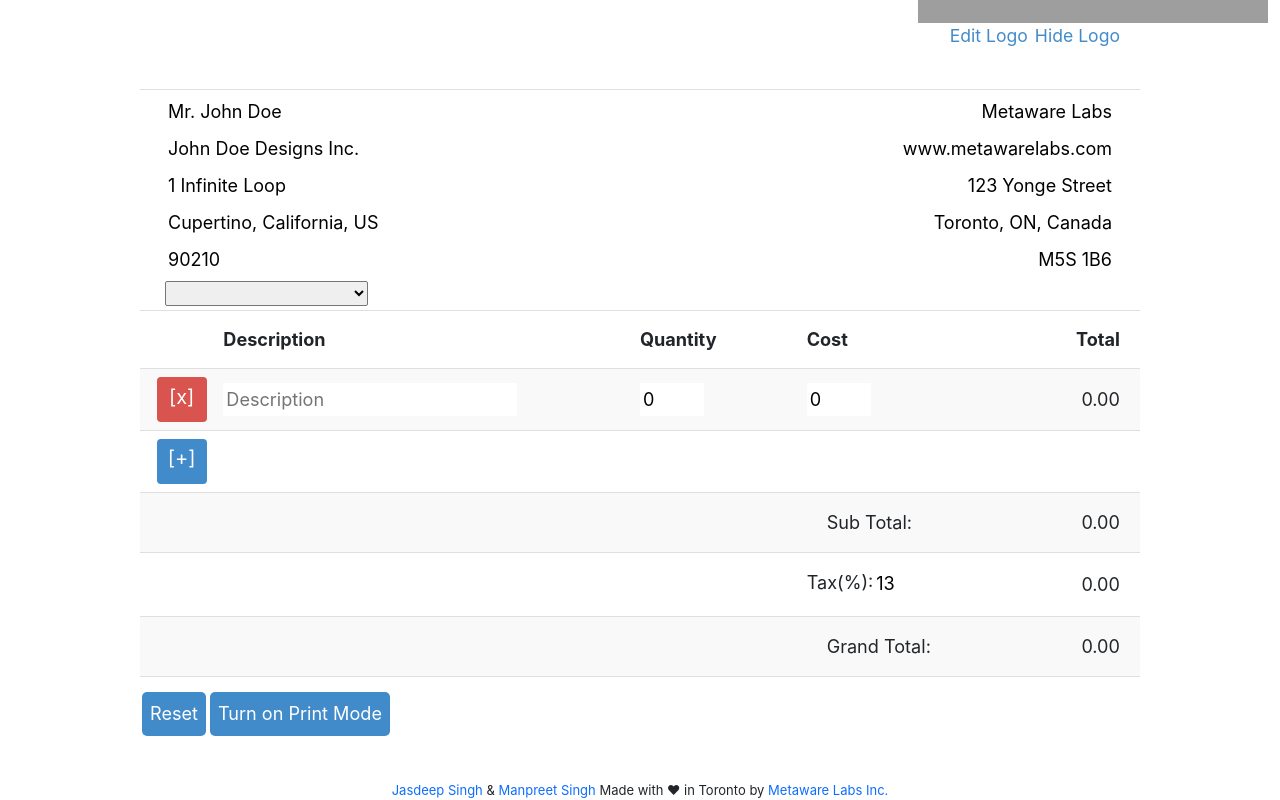
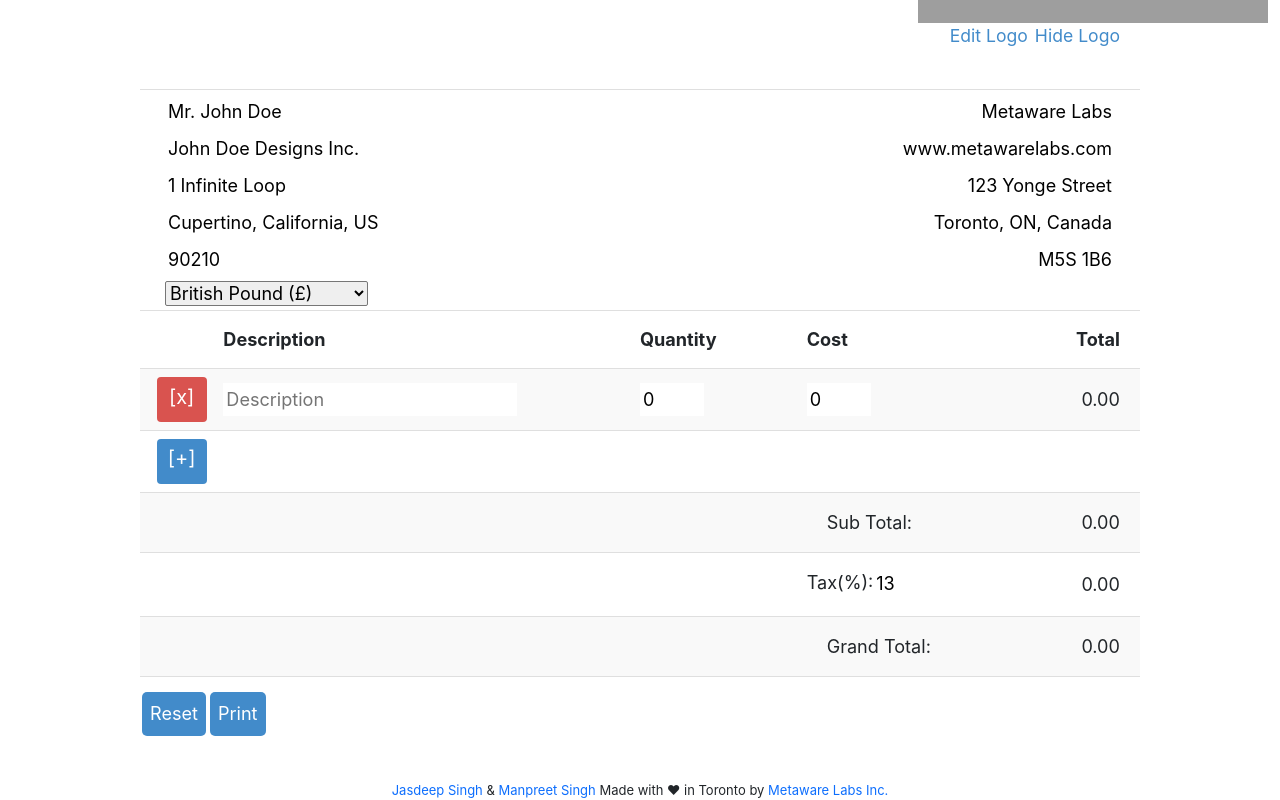
Before and after one commit to pedroeduardobibiano/fiscal-project, a React (Create React App) app: page / in a window 1280 px wide. Shown: the part 335-1135 px from the top of the page. Built offline with nearby package versions, Linux system fonts and the light colour scheme; grey boxes are pictures that could not be loaded; the HTML template or start-up script is replaced by a standard one.

Commit message:
last upgrade

```diff
--- a/src/App.tsx
+++ b/src/App.tsx
@@ -6,9 +6,13 @@ import Table from './components/table';
 import Title from './components/Title';
 import { Currency } from './types/currency';
 import { Invoice } from './types/invoice';
+import { Item } from './types/item';
 
 const App = () => {
   const [selectedCurrency, setSelectedCurrency] = useState<Currency>();
+
+
+  const [ItemDesciprion, setItemDescription] = useState<Item>();
 
   //CustomerInfo------------------------------------
   const setInvoiceNumber = (invoiceNumber: string) => {
@@ -85,10 +89,6 @@ const App = () => {
 
   const currencies: Currency[] = [
     {
-      name: '',
-      symbol: '',
-    },
-    {
       name: 'British Pound (£)',
       symbol: '£',
     },
@@ -135,7 +135,9 @@ const App = () => {
         quantityCost={currencies}
         setSelectedvalue={setSelectedCurrency}
       />
-      <Table currency={selectedCurrency} />
+      <Table currency={selectedCurrency}
+      setDescription={setItemDescription}
+      item={ItemDesciprion} ItemDescription={[]}/>
     </div>
   );
 };
--- a/src/components/form/index.tsx
+++ b/src/components/form/index.tsx
@@ -136,7 +136,9 @@ const Form = (props: Props) => {
     setpostalCodeCompany(event.target.value);
     props.setChoosePostalCodeCompany(postalCodeCompany);
   };
-
+//  const [postalCodeCompany, setpostalCodeCompany] = useState<string>(
+  //props.invoice.companyInfo.postal
+  //);
   const [selectedCurrency, setSelectedCurrency] = useState<Currency>(
     props.quantityCost[0]
   );
@@ -156,9 +158,6 @@ const Form = (props: Props) => {
     console.log(selectedCurrency);
   }
 
-  useEffect(() => {
-    setSelectedCurrency(selectedCurrency);
-  }, [selectedCurrency]);
 
   return (
     <div className="main-forms">
--- a/src/components/table/index.tsx
+++ b/src/components/table/index.tsx
@@ -1,15 +1,64 @@
 import React, { useState } from 'react';
 import { Currency } from '../../types/currency';
+import { Item } from '../../types/item';
 import './style.css';
+
+
+
+
+
 
 type Props = {
   currency: Currency | undefined;
+
+  item: Item | undefined;
+
+  ItemDescription: Item[];
+
+  setDescription: (item: Item) => void;
+
+
 };
 
 const Table = (props: Props) => {
-
   const [buttonDelete, setbuttonDelete] = useState<boolean>(false);
 
+
+
+  const[itemQuantity, setItemQuantity] = useState(0);
+
+  const[itemCost, setItemCost] = useState(0);
+  const[itemTax, setItemTax] = useState(13);
+
+  const total = itemQuantity * itemCost
+
+  const tax = (total * itemTax) / 100
+
+  const grandTotal = tax + total;
+
+  const handleprint=()=>{
+          window.print()
+      }
+
+
+      const[itemQuantityReset, setitemQuantityReset] = useState(10);
+
+      const[itemCostReset, setItemCostReset] = useState(9.95);
+
+
+
+      const[ItemDescription, setItemDescription] = useState<Item>(
+        props.ItemDescription[0]
+      )
+
+      const onSelectedDescription=(event: React.ChangeEvent<HTMLInputElement>)=>{
+        const description: string = event.target.value;
+        const item: Item | undefined = props.ItemDescription.find((x)=> x.description === description)
+        if(item){
+          setItemDescription(item)
+          props.setDescription(ItemDescription);
+        }
+      }
 
 
   return (
@@ -24,18 +73,33 @@ const Table = (props: Props) => {
       {!buttonDelete && (
         <div className="Table-content-content">
           <div className="Table-link">
-            <button   onClick={(e) => {
+            <button
+              onClick={(e) => {
                 setbuttonDelete(!buttonDelete);
-          }} className='link-red'><p>[x]</p></button>
+              }}
+              className="link-red"
+            >
+              <p>[x]</p>
+            </button>
           </div>
           <div className="Table-description">
-          <input type="text" value="" placeholder="Description" />
+
+          <input name="select" id="select" placeholder='Description' onChange={onSelectedDescription}
+              {...props.ItemDescription.map((item, index) => (
+                <option key={index} value={item.description}>
+                  {item.description}
+                </option>
+              ))}
+            />
+
+
           </div>
           <div className="Table-Quantity">
             <input
+            value={itemQuantity}
+            onChange={(e:any)=> setItemQuantity(e.target.value)}
               className="input-Table-content"
               type="text"
-            value="0"
               placeholder="Quantity"
             />
           </div>
@@ -43,19 +107,21 @@ const Table = (props: Props) => {
             <input
               className="input-Table-content"
               type="text"
-            value="0"
+              value={itemCost}
+              onChange={(e:any)=> setItemCost(e.target.value)}
               placeholder="Cost"
             />
           </div>
-        <div className="Table-total">{props.currency?.symbol}0.00</div>
+          <div className="Table-total">{props.currency?.symbol}{total.toFixed(2)}</div>
         </div>
       )}
 
-
-
       <div className="Table-content-content-white">
         <div className="Table-link">
-            <button className='link-blue'><p>[+]</p></button>
+          <button  className="link-blue">
+            <p>[+]</p>
+            {buttonDelete}
+          </button>
         </div>
         <div className="Table-Quantity"></div>
       </div>
@@ -67,7 +133,7 @@ const Table = (props: Props) => {
         <div className="Table-Cost">
           <div className="subtotal-table">Sub Total:</div>
         </div>
-        <div className="Table-total">{props.currency?.symbol}0.00</div>
+        <div className="Table-total">{props.currency?.symbol}{total.toFixed(2)}</div>
       </div>
 
       <div className="Table-content-content-white">
@@ -77,10 +143,12 @@ const Table = (props: Props) => {
         <div className="Table-Cost">
           <div className="input-tax">
             Tax(%):
-            <input className="input-Table-content tax" type="text" value="13" />
+            <input className="input-Table-content tax" type="text"
+            value={itemTax}
+            onChange={(e:any)=> setItemTax(e.target.value)}/>
           </div>
         </div>
-        <div className="Table-total">{props.currency?.symbol}0.00</div>
+        <div className="Table-total">{props.currency?.symbol}{tax.toFixed(2)}</div>
       </div>
       <div className="Table-content-content">
         <div className="Table-link"></div>
@@ -89,24 +157,42 @@ const Table = (props: Props) => {
         <div className="Table-Cost">
           <div className="subtotal-table">Grand Total:</div>
         </div>
-        <div className="Table-total">{props.currency?.symbol}0.00</div>
+        <div className="Table-total">{props.currency?.symbol}{grandTotal.toFixed(2)}</div>
       </div>
 
       <div className="Table-content-content-white">
         <div className="button-endpage">
-          <button className="button-final reset">Reset</button>
-          <button className="button-final printmode">Turn on Print Mode</button>
+          <button
+          className="button-final reset">Reset</button>
+          <button onClick={handleprint}  className="button-final printmode">Print</button>
+
+
+
+
+
+
+
         </div>
+
       </div>
 
       <footer>
-        <div className='footer'>
-        <a className='footerlink' href="https://jasdeep.ca/?utm_source=angular_invoicing">
+        <div className="footer">
+          <a
+            className="footerlink"
+            href="https://jasdeep.ca/?utm_source=angular_invoicing"
+          >
             Jasdeep Singh
           </a>{' '}
-        & <a className='footerlink' href="https://github.com/manpreetrules">Manpreet Singh</a> Made
-        with ♥ in Toronto by{' '}
-        <a className='footerlink' href="https://metawarelabs.com/?utm_source=angular_invoicing">
+          &{' '}
+          <a className="footerlink" href="https://github.com/manpreetrules">
+            Manpreet Singh
+          </a>{' '}
+          Made with ♥ in Toronto by{' '}
+          <a
+            className="footerlink"
+            href="https://metawarelabs.com/?utm_source=angular_invoicing"
+          >
             {' '}
             Metaware Labs Inc.
           </a>
```
Lines whose indentation alone changed are shown as unchanged.
